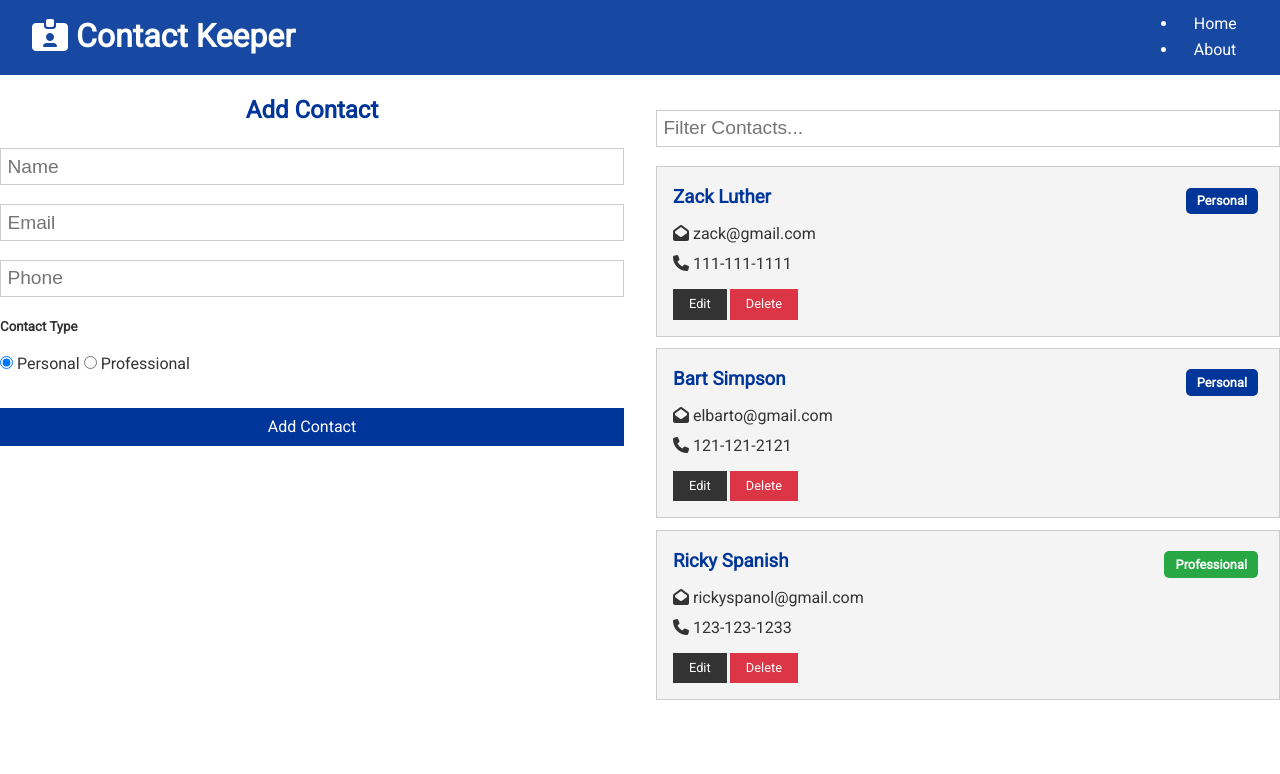
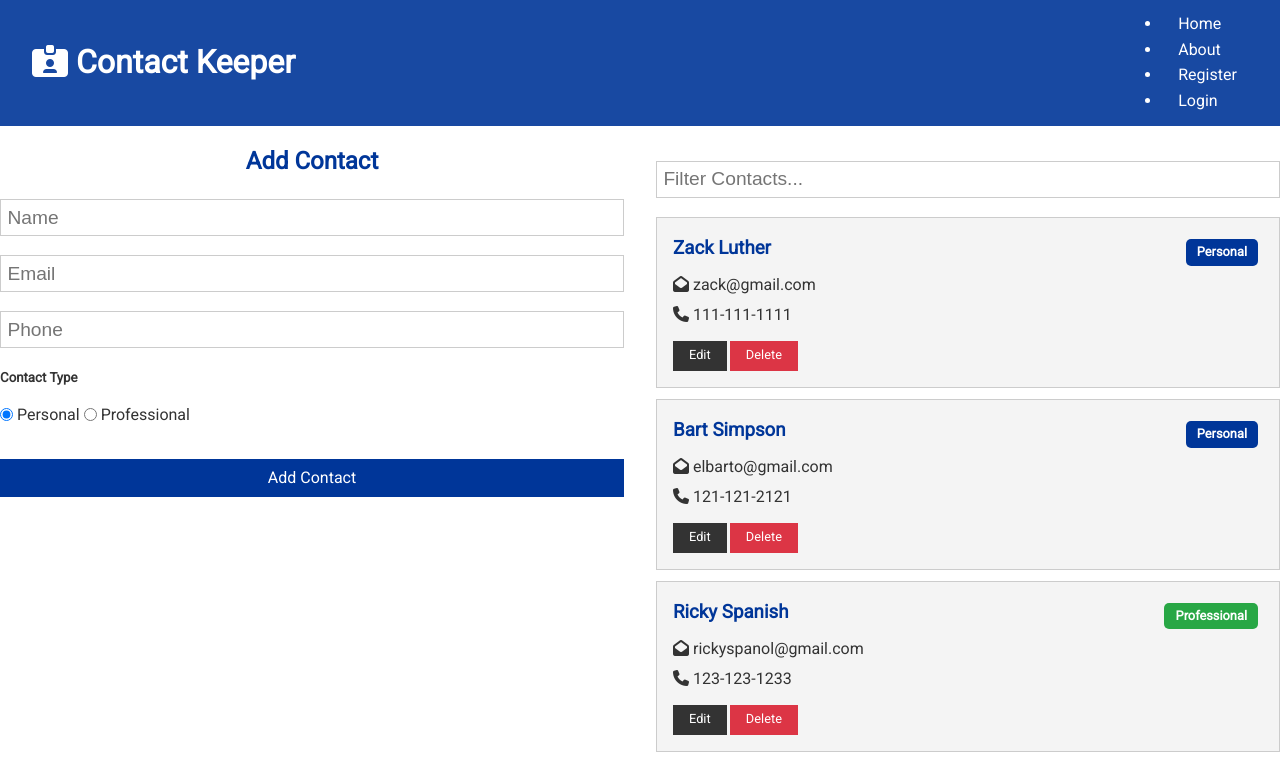
Before and after one commit to marcdwest32/contact-keeper, a React (Create React App) app in the folder client/: page / in a window 1280 px wide. Shown: the top 774 px of the page. Built offline with nearby package versions, Linux system fonts and the light colour scheme; the HTML template or start-up script is replaced by a standard one.

Commit message:
add login and register to navbar and App.js

```diff
--- a/client/src/App.js
+++ b/client/src/App.js
@@ -3,6 +3,8 @@ import { BrowserRouter as Router, Route, Switch } from 'react-router-dom';
 import Navbar from './components/layout/Navbar';
 import Home from './components/pages/Home';
 import About from './components/pages/About';
+import Register from './components/auth/Register';
+import Login from './components/auth/Login';
 import ContactState from './context/contact/ContactState';
 import AuthState from './context/auth/AuthState';
 import './App.css';
@@ -18,6 +20,8 @@ const App = () => {
 						<Switch>
 							<Route exact path='/' component={Home} />
 							<Route exact path='/about' component={About} />
+							<Route exact path='/register' component={Register} />
+							<Route exact path='/login' component={Login} />
 						</Switch>
 					</Fragment>
 				</Router>
--- a/client/src/components/layout/Navbar.js
+++ b/client/src/components/layout/Navbar.js
@@ -15,6 +15,12 @@ const Navbar = ({ title, icon }) => {
 				<li>
 					<Link to='/about'>About</Link>
 				</li>
+				<li>
+					<Link to='/register'>Register</Link>
+				</li>
+				<li>
+					<Link to='/login'>Login</Link>
+				</li>
 			</ui>
 		</div>
 	);
```
